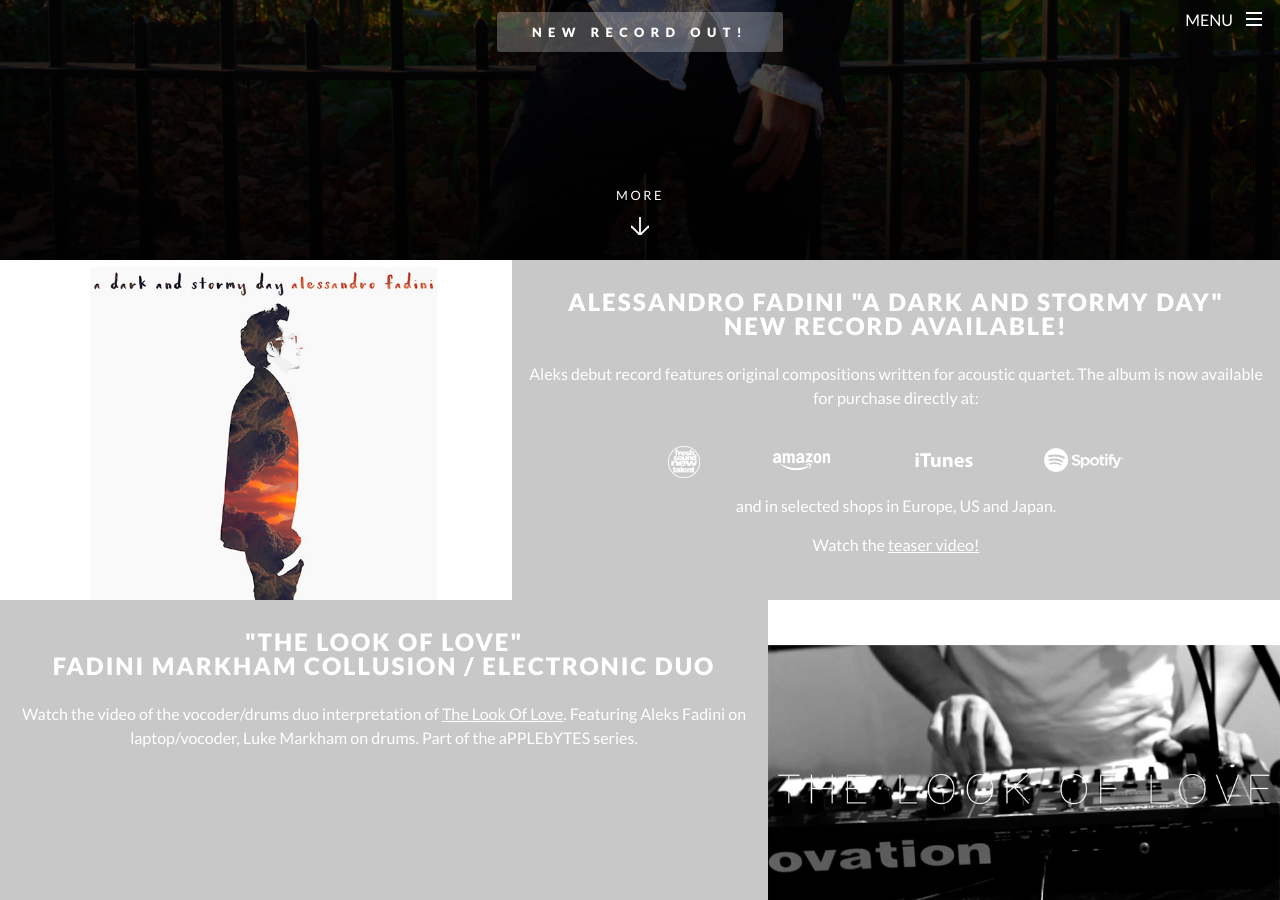
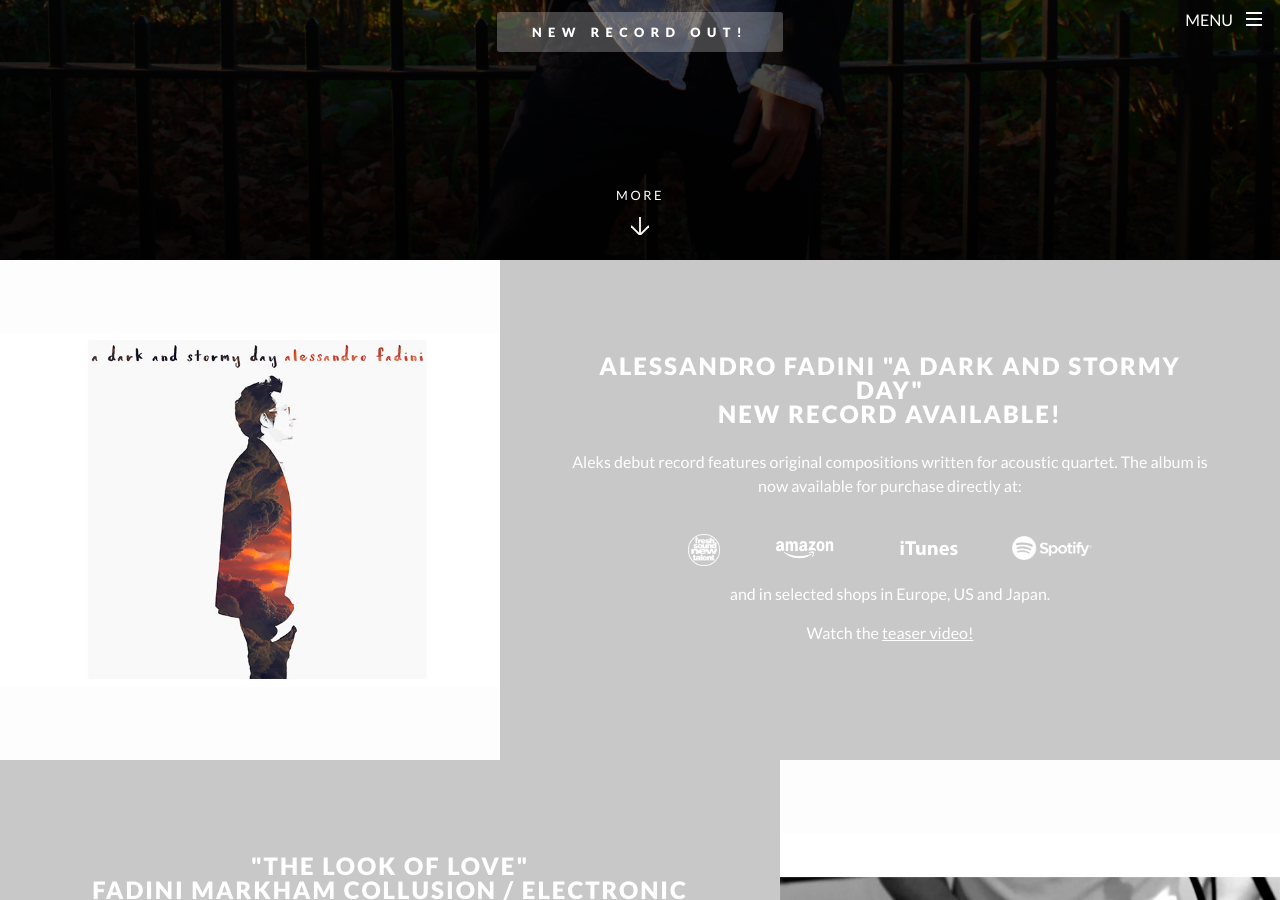
Before and after one commit to danvisintainer/aleksfadini, a Jekyll site: the page built from index.html, in a window 1280 px wide and 900 px high, scrolled down 640 px. Built offline with Jekyll 4.4.1, drawn with Linux system fonts in a browser that asks for light colours.

Commit message:
finished everything

```diff
--- a/_config.yml
+++ b/_config.yml
@@ -7,13 +7,13 @@
 
 # Site settings
 title: Aleks Fadini
-email: your-email@domain.com
+email: aleks@daleksfadini .com
 description: > # this means to ignore newlines until "baseurl:"
   NY BASED PIANIST AND COMPOSER, ELECTRONIC MUSIC PRODUCER
 baseurl: "" # the subpath of your site, e.g. /blog
 url: "http://www.aleksfadini.com/" # the base hostname & protocol for your site
-twitter_username: jekyllrb
-github_username:  jekyll
+twitter_username: afadini
+github_username:  aleksfadini
 
 # Build settings
 markdown: kramdown
--- a/_includes/menu.html
+++ b/_includes/menu.html
@@ -16,6 +16,6 @@
     <li><a href="videos.html">Videos</a></li>
     <li><a href="photos.html">Photos</a></li>
     <li><a href="projects.html">Projects</a></li>
-   <li><a href="electronic.html">Electronic</a></li>
+   <!-- <li><a href="electronic.html">Electronic</a></li> -->
   </ul>
 </div>
--- a/_sass/_layout.scss
+++ b/_sass/_layout.scss
@@ -694,7 +694,7 @@
     }
 }
 
-
+/**** old version
 
 .row {
     width: 100%;
@@ -703,6 +703,7 @@
         width: 100%;
 
         img {
+
             width: 100%;
             height: auto;
         }
@@ -738,10 +739,19 @@
             float: left;
             width: 40%;
             height: 100%;
+            display: flex;
+            align-items: center
 
-            img {
-                width: 100%;
+            a {
+                display: flex;
+                align-items: center
+
+                img {
+                margin: 0;
+                max-width: 50%;
                 height: auto;
+
+                }
             }
         }
 
@@ -757,6 +767,134 @@
         }
     }
 }
+
+
+*****/
+
+/****
+*
+*  NEWS PAGE
+*
+*****/
+
+.first {
+
+    display: -webkit-flex;
+    display: flex;
+    -webkit-flex-direction: column;
+    flex-direction: column;
+    @include media-query($desktop) {
+        flex-direction: row;
+        -webkit-flex-direction: row;
+    }
+
+
+    .image {
+                -webkit-flex: auto;
+                flex: auto;
+    }
+
+    .excerpt {
+        -webkit-flex: auto;
+        flex: auto;
+        box-sizing: border-box;
+        width: 100%;
+        color: white;
+        background: rgba(200, 200, 200, 1);
+        text-align: center;
+        padding: $spacing-unit ($spacing-unit / 2);
+
+
+        h2 {
+            letter-spacing: 2px;
+            text-transform: uppercase;
+            font-weight: bold;
+        }
+
+        a {
+            color: white;
+            text-decoration: underline;
+        }
+
+
+    }
+}
+
+.second {
+
+    display: -webkit-flex;
+    display: flex;
+    -webkit-flex-direction: column;
+    flex-direction: column;
+    @include media-query($desktop) {
+        flex-direction: row-reverse;
+        -webkit-flex-direction: row-reverse;
+    }
+
+
+    .image {
+                -webkit-flex: auto;
+                flex: auto;
+    }
+
+    .excerpt {
+        -webkit-flex: auto;
+        flex: auto;
+        box-sizing: border-box;
+        width: 100%;
+        color: white;
+        background: rgba(200, 200, 200, 1);
+        text-align: center;
+        padding: $spacing-unit ($spacing-unit / 2);
+
+
+
+        h2 {
+            letter-spacing: 2px;
+            text-transform: uppercase;
+            font-weight: bold;
+        }
+
+        a {
+            color: white;
+            text-decoration: underline;
+        }
+
+
+    }
+}
+
+         .newstext
+        {
+            margin: 1em auto 1em auto;
+            max-width: 30em;
+            @include media-query($desktop) {
+            margin: 4em auto 0em auto;
+            max-width: 40em;
+            }
+
+        }
+
+.newsimage1 {
+    margin: auto;
+    background-image: url("/assets/images/darkandstormysmallw.jpg");
+    background-size: 100%;
+        background-repeat: no-repeat;
+        background-position: center;
+    width: 500px;
+    height: 500px;
+}
+
+.newsimage2 {
+    margin: auto;
+    width: 500px;
+    height: 500px;
+    background-repeat: no-repeat;
+    background-position: center;
+    background-size: 100%;
+    background-image: url("/assets/images/lookoflovew.jpg");
+}
+
 
 
 
--- a/index.html
+++ b/index.html
@@ -5,11 +5,11 @@
 
   <div id="one" class="row feature first">
     <div class="image">
-    <a href="videos.html/#videosection">
-      <img src="assets/images/darkandstormysmallw.jpg" alt="">
-    </a>
+      <div class="newsimage1">
+      </div>
     </div>
     <div class="excerpt">
+          <div class="newstext">
                   <h2>Alessandro Fadini "A Dark And Stormy Day"<br>
                   New Record Available!</h2>
                   <p>Aleks debut record features original compositions written for acoustic quartet. The album is now available for purchase directly at:
@@ -25,13 +25,17 @@
                   <p> Watch the <a href="videos.html/#videosection"> teaser video! </a></p>
           </div>
     </div>
+  </div>
   <div class="row feature second">
     <div class="image">
-      <img src="assets/images/lookoflovew.jpg" alt="">
+      <div class="newsimage2">
+      </div>
     </div>
     <div class="excerpt">
+      <div class="newstext">
       <h2>"The Look Of Love"<br>
        Fadini Markham Collusion / Electronic Duo</h2>
       <p>Watch the video of the vocoder/drums duo interpretation of <a href="https://www.youtube.com/watch?v=slv736zAHWs">The Look Of Love</a>. Featuring Aleks Fadini on laptop/vocoder, Luke Markham on drums. Part of the aPPLEbYTES series.</p>
       </div>
     </div>
+  </div>
```
Lines whose indentation alone changed are shown as unchanged.
